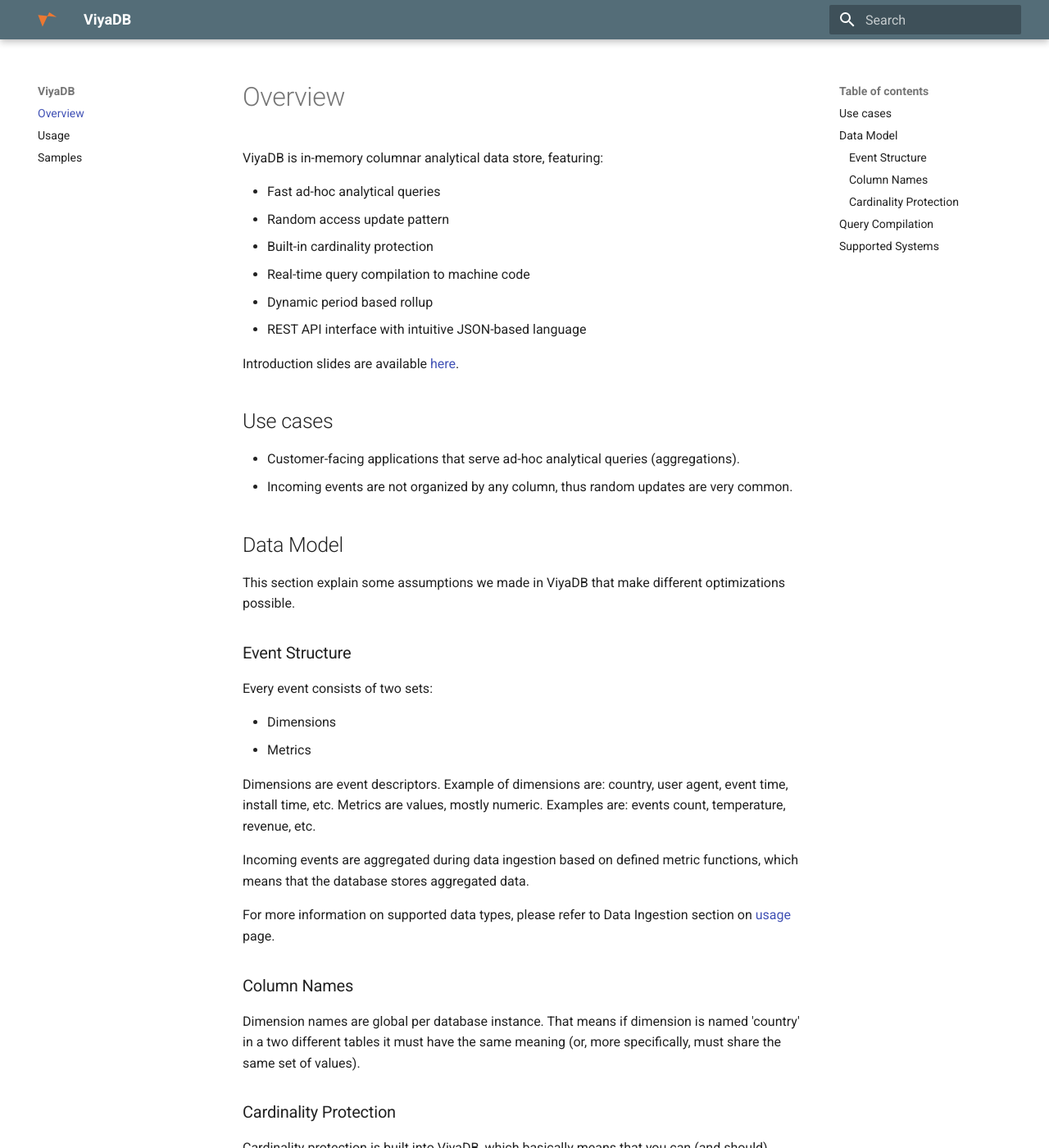
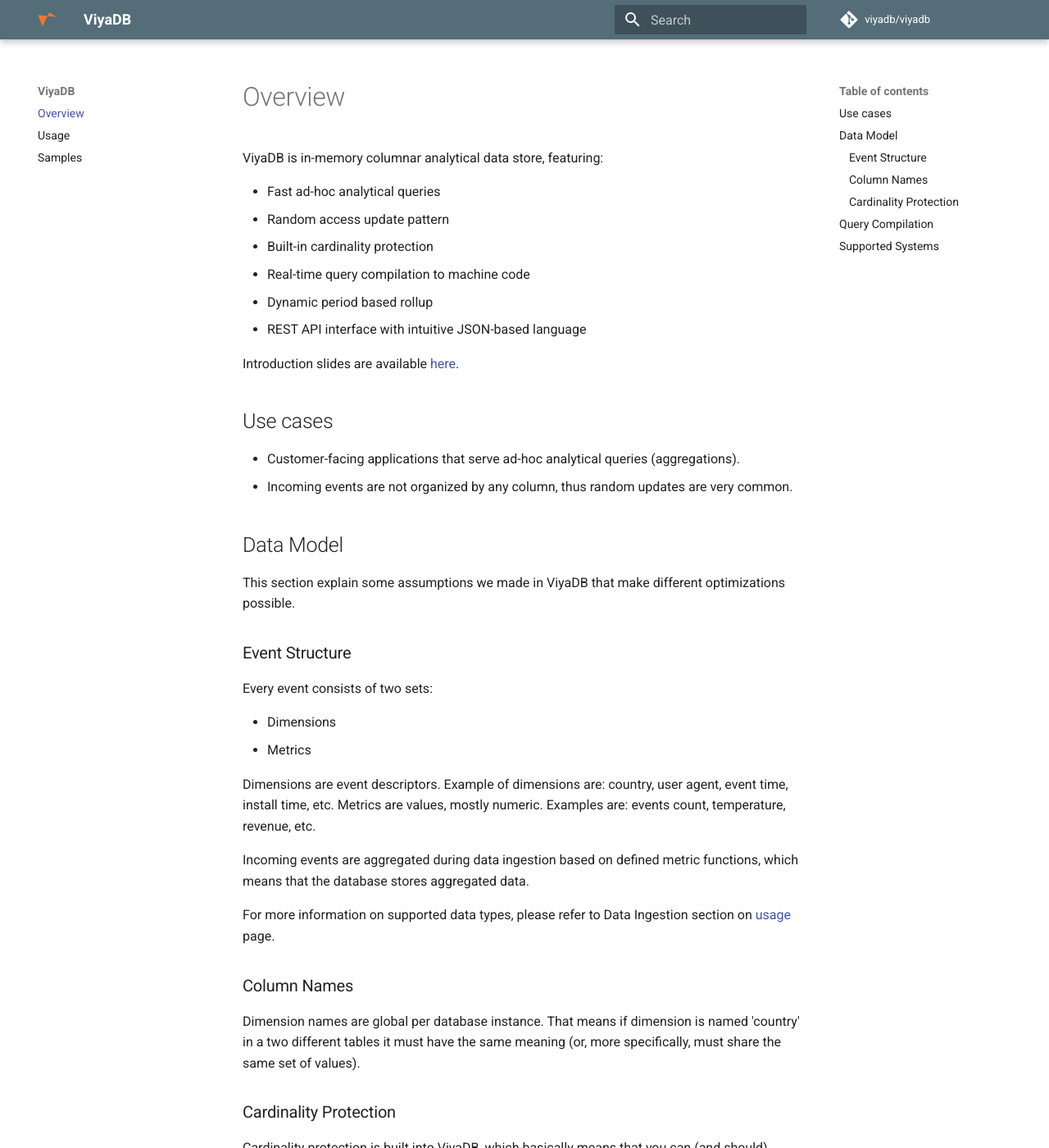
Before and after one commit to viyadb/website, an MkDocs documentation site: the page built from docs/index.md, in a window 1280 px wide and 1400 px high. Shown: the whole window at 82% size. Built offline with MkDocs 1.6.1 and Material for MkDocs 9.7.7, drawn with Linux system fonts in a browser that asks for light colours; comment, search, counter and statistics services are not loaded; old or Windows-style settings are respelled for this version of MkDocs.

Commit message:
Added mail link

```diff
--- /dev/null
+++ b/docs/css/extra.css
@@ -0,0 +1 @@
+.md-footer-copyright { display: none; }
--- a/mkdocs.yml
+++ b/mkdocs.yml
@@ -1,6 +1,8 @@
 site_name: ViyaDB
 site_description: In-Memory Analytical Database
 site_favicon: 'img/favicon.png'
+repo_name: 'viyadb/viyadb'
+repo_url: 'https://github.com/viyadb/viyadb'
 google_analytics:
   - 'UA-23508932-8'
   - 'auto'
@@ -17,6 +19,8 @@
       link: 'https://twitter.com/viyadb'
     - type: 'linkedin'
       link: 'https://www.linkedin.com/company/18228559'
+    - type: 'envelope'
+      link: 'mailto:michael@viyadb.com'
   palette:
     primary: 'blue grey'
     accent: 'cyan'
@@ -25,3 +29,5 @@
   - codehilite
   - toc(permalink=true)
   - admonition
+extra_css:
+  - 'css/extra.css'
```
